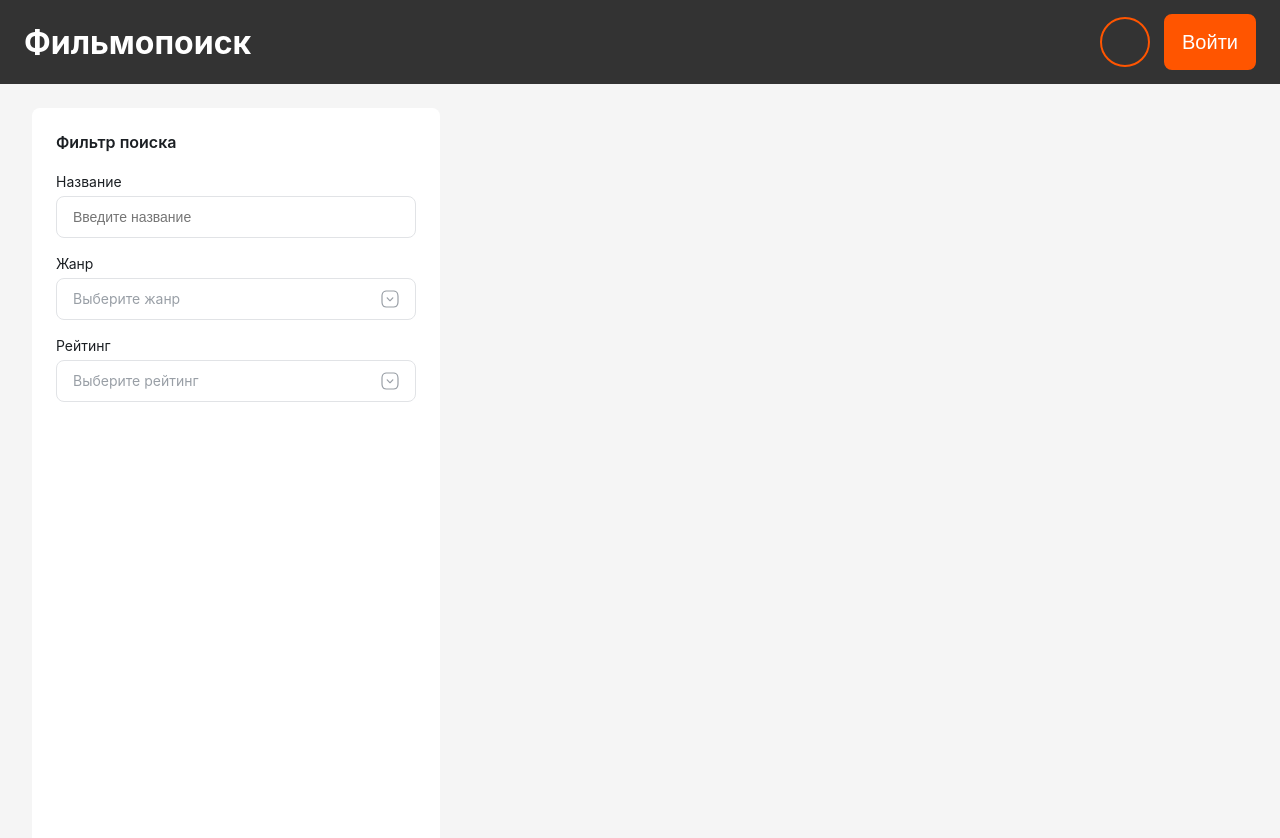
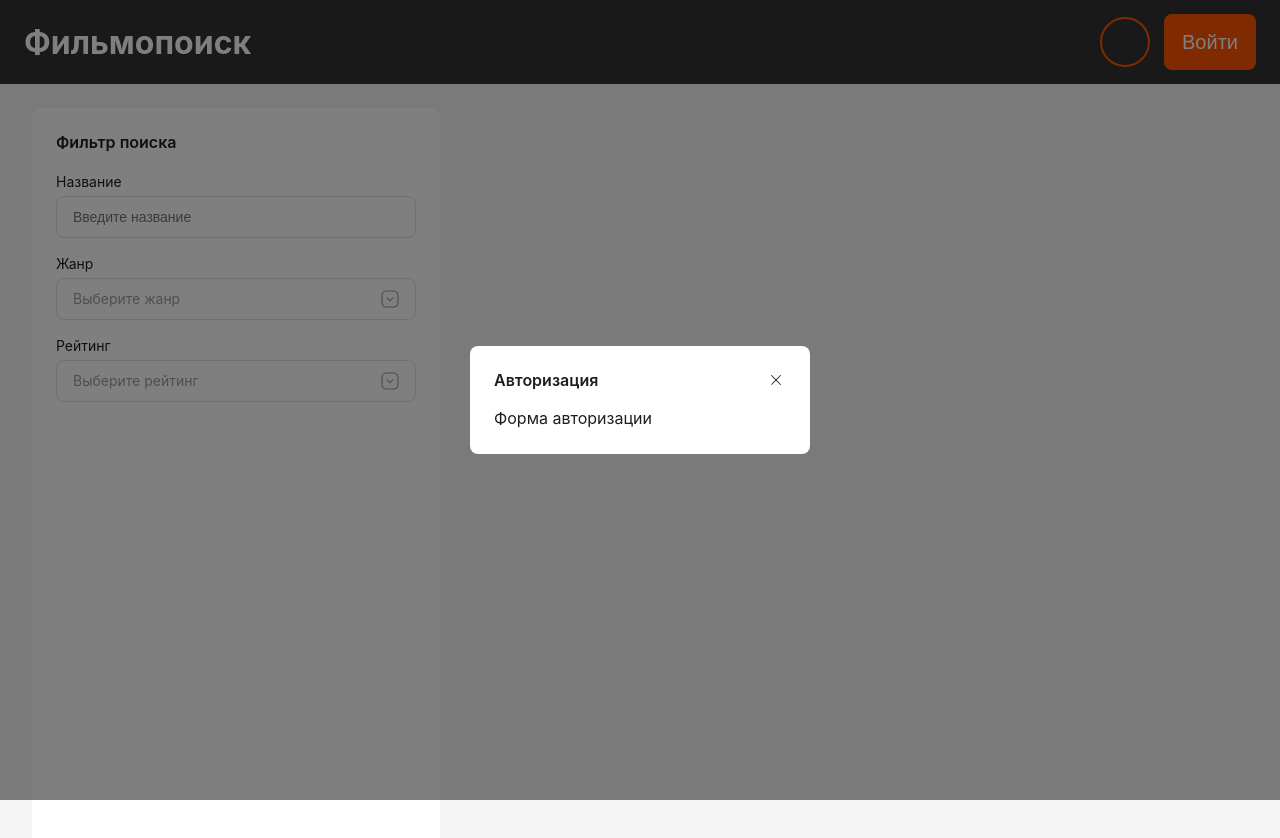
Before and after one commit to onskulit/shri-kinopoisk-2024, a React (Vite) app: page / in a window 1280 px wide. Both pictures are taken after a click on the button "Войти". Shown: the top 838 px of the page. Built offline with nearby package versions, Linux system fonts and the light colour scheme; no server answers.

Commit message:
feat: добавил модальное окно и подключил в Header

```diff
--- /dev/null
+++ b/src/components/CrossIcon/CrossIcon.tsx
@@ -0,0 +1,34 @@
+import { FC } from 'react';
+import { IconBaseProps } from '@helpers/types';
+import { iconColorsMapper } from '@helpers/iconColors';
+
+export const CrossIcon: FC<IconBaseProps> = ({
+    color,
+    width,
+    height,
+    disabled,
+    ...rest
+}) => (
+    <svg
+        width={width}
+        height={height}
+        viewBox="0 0 10 10"
+        fill="none"
+        xmlns="http://www.w3.org/2000/svg"
+        {...rest}
+    >
+        <path
+            d="M9.85372 9.14628C9.90018 9.19274 9.93703 9.24789 9.96217 9.30859C9.98731 9.36928 10.0003 9.43434 10.0003 9.50003C10.0003 9.56573 9.98731 9.63079 9.96217 9.69148C9.93703 9.75218 9.90018 9.80733 9.85372 9.85378C9.80727 9.90024 9.75212 9.93709 9.69142 9.96223C9.63072 9.98737 9.56567 10.0003 9.49997 10.0003C9.43428 10.0003 9.36922 9.98737 9.30853 9.96223C9.24783 9.93709 9.19268 9.90024 9.14622 9.85378L4.99997 5.70691L0.853723 9.85378C0.759902 9.94761 0.632655 10.0003 0.499973 10.0003C0.367291 10.0003 0.240043 9.94761 0.146223 9.85378C0.0524025 9.75996 -0.000305173 9.63272 -0.000305176 9.50003C-0.000305178 9.36735 0.0524025 9.2401 0.146223 9.14628L4.2931 5.00003L0.146223 0.853784C0.0524025 0.759964 -0.000305176 0.632716 -0.000305176 0.500034C-0.000305176 0.367352 0.0524025 0.240104 0.146223 0.146284C0.240043 0.0524635 0.367291 -0.000244141 0.499973 -0.000244141C0.632655 -0.000244141 0.759902 0.0524635 0.853723 0.146284L4.99997 4.29316L9.14622 0.146284C9.24004 0.0524635 9.36729 -0.000244143 9.49997 -0.000244141C9.63266 -0.000244138 9.7599 0.0524635 9.85372 0.146284C9.94754 0.240104 10.0003 0.367352 10.0003 0.500034C10.0003 0.632716 9.94754 0.759964 9.85372 0.853784L5.70685 5.00003L9.85372 9.14628Z"
+            fill={
+                disabled
+                    ? iconColorsMapper['secondary-light']
+                    : iconColorsMapper[color]
+            }
+        />
+        <path
+            fillRule="evenodd"
+            clipRule="evenodd"
+            d="M11 29.3334H19C26.24 29.3334 29.3333 26.2401 29.3333 19.0001V11.0001C29.3333 3.76008 26.24 0.666748 19 0.666748H11C3.75996 0.666748 0.666626 3.76008 0.666626 11.0001V19.0001C0.666626 26.2401 3.75996 29.3334 11 29.3334ZM2.66663 11.0001C2.66663 4.85341 4.85329 2.66675 11 2.66675H19C25.1466 2.66675 27.3333 4.85341 27.3333 11.0001V19.0001C27.3333 25.1467 25.1466 27.3334 19 27.3334H11C4.85329 27.3334 2.66663 25.1467 2.66663 19.0001V11.0001ZM14.2933 18.5868C14.4933 18.7868 14.7466 18.8801 14.9999 18.8801C15.2533 18.8801 15.5066 18.7868 15.7066 18.5868L20.4133 13.8801C20.7999 13.4934 20.7999 12.8534 20.4133 12.4668C20.0266 12.0801 19.3866 12.0801 19 12.4668L14.9999 16.4668L10.9999 12.4668C10.6133 12.0801 9.97328 12.0801 9.58662 12.4668C9.19995 12.8534 9.19995 13.4934 9.58662 13.8801L14.2933 18.5868Z"
+        />
+    </svg>
+);
--- a/src/components/Dropdown/Dropdown.tsx
+++ b/src/components/Dropdown/Dropdown.tsx
@@ -55,7 +55,7 @@ export const Dropdown: React.FC<DropdownProps> = ({
                         })}
                         width={18}
                         height={18}
-                        color="var(--color-secondary-4)"
+                        color="secondary-light"
                     />
                 )}
             </div>
--- /dev/null
+++ b/src/components/Modal/Modal.module.css
@@ -0,0 +1,55 @@
+.backdrop {
+    position: fixed;
+    top: 0;
+    right: 0;
+    bottom: 0;
+    left: 0;
+    display: flex;
+    align-items: center;
+    justify-content: center;
+    z-index: var(--z-index-modal);
+    overflow: hidden;
+    background-color: var(--color-black-transparent);
+    opacity: 0;
+    transition: all 0.3s ease-in-out;
+    pointer-events: none;
+}
+
+.backdropShown {
+    opacity: 1;
+    pointer-events: visible;
+}
+
+.modal {
+    min-width: 340px;
+    display: flex;
+    flex-direction: column;
+    gap: 16px;
+    padding: 24px;
+    background-color: var(--color-white);
+    border-radius: var(--border-radius-m);
+    transform: translateY(-200px);
+    transition: all 0.3s ease-in-out;
+}
+
+.backdropShown .modal {
+    transform: translateY(0);
+}
+
+.modalHeader {
+    display: flex;
+    align-items: center;
+    justify-content: space-between;
+}
+
+.closeButton {
+    width: 20px;
+    height: 20px;
+    display: flex;
+    align-items: center;
+    justify-content: center;
+}
+
+.closeButton {
+    cursor: pointer;
+}
--- /dev/null
+++ b/src/components/Modal/Modal.tsx
@@ -0,0 +1,50 @@
+import React, { PropsWithChildren } from 'react';
+import cn from 'classnames';
+
+import { Header } from '@components/Header';
+import { Portal } from '@components/Portal';
+import { CrossIcon } from '@components/CrossIcon/CrossIcon';
+
+import styles from './Modal.module.css';
+
+type ModalProps = {
+    isOpen: boolean;
+    title: string;
+    onClose?: () => void;
+} & PropsWithChildren;
+
+export const Modal: React.FC<ModalProps> = ({
+    isOpen,
+    title,
+    children,
+    onClose,
+}) => {
+    return (
+        <Portal>
+            <div
+                className={cn(styles.backdrop, {
+                    [styles.backdropShown]: isOpen,
+                })}
+            >
+                <div className={styles.modal}>
+                    <div className={styles.modalHeader}>
+                        <Header as="h3">{title}</Header>
+                        {onClose && (
+                            <div
+                                className={styles.closeButton}
+                                onClick={onClose}
+                            >
+                                <CrossIcon
+                                    width={10}
+                                    height={10}
+                                    color="secondary"
+                                />
+                            </div>
+                        )}
+                    </div>
+                    {children}
+                </div>
+            </div>
+        </Portal>
+    );
+};
--- /dev/null
+++ b/src/components/Modal/index.ts
@@ -0,0 +1 @@
+export { Modal } from './Modal';
--- a/src/components/PageHeader/AuthorizationControl/AuthorizationControl.tsx
+++ b/src/components/PageHeader/AuthorizationControl/AuthorizationControl.tsx
@@ -1,15 +1,34 @@
-import styles from './AuthorizationControl.module.css';
+import { useCallback } from 'react';
+import { useDispatch, useSelector } from 'react-redux';
+
+import { RootState } from '@store/store';
+import {
+    closeAuthorizationModal,
+    openAuthorizationModal,
+} from '@store/authorizationSlice';
+import { Modal } from '@components/Modal';
 import { Button } from '@components/Button';
 import { Text } from '@components/Text';
 import { UserIcon } from '@components/UserIcon';
-import { useCallback } from 'react';
+
+import styles from './AuthorizationControl.module.css';
 
 export const AuthorizationControl = () => {
+    const isModalOpen = useSelector(
+        (state: RootState) => state.authorization.isOpen
+    );
+    const dispatch = useDispatch();
+
     const onButtonClick = useCallback(() => {
-        console.log('click');
-    }, []);
+        dispatch(openAuthorizationModal());
+    }, [dispatch]);
+
+    const onModalClose = useCallback(() => {
+        dispatch(closeAuthorizationModal());
+    }, [dispatch]);
 
     return (
+        <>
             <div className={styles.container}>
                 <UserIcon />
                 <Button color="primary" size="m" onClick={onButtonClick}>
@@ -18,5 +37,13 @@ export const AuthorizationControl = () => {
                     </Text>
                 </Button>
             </div>
+            <Modal
+                isOpen={isModalOpen}
+                title={'Авторизация'}
+                onClose={onModalClose}
+            >
+                Форма авторизации
+            </Modal>
+        </>
     );
 };
--- /dev/null
+++ b/src/helpers/iconColors.ts
@@ -0,0 +1,6 @@
+import { IconBaseProps } from './types';
+
+export const iconColorsMapper: Record<IconBaseProps['color'], string> = {
+    secondary: 'var(--color-secondary-1)',
+    'secondary-light': 'var(--color-secondary-4)',
+};
--- a/src/helpers/types.ts
+++ b/src/helpers/types.ts
@@ -6,7 +6,7 @@ export type IconBaseProps = {
     /**
      * Цвет иконки
      */
-    color: string;
+    color: 'secondary' | 'secondary-light';
 
     /**
      * Ширина иконки
--- a/src/index.css
+++ b/src/index.css
@@ -12,6 +12,7 @@
     -moz-osx-font-smoothing: grayscale;
 
     --color-white: #ffffff;
+    --color-black-transparent: rgba(0, 0, 0, 0.5);
     --color-secondary-1: #333333;
     --color-secondary-2: #1b1f23;
     --color-secondary-3: #f5f5f5;
@@ -22,6 +23,7 @@
     --border-radius-m: 8px;
 
     --z-index-header: 1;
+    --z-index-modal: 2;
     --z-index-items: 100;
 }
 
--- /dev/null
+++ b/src/store/authorizationSlice.ts
@@ -0,0 +1,23 @@
+import { createSlice } from '@reduxjs/toolkit';
+
+interface AuthorizationState {
+    isOpen: boolean;
+}
+
+const initialState: AuthorizationState = { isOpen: false };
+
+export const authorizationSlice = createSlice({
+    name: 'authorization',
+    initialState,
+    reducers: {
+        openAuthorizationModal(state) {
+            state.isOpen = true;
+        },
+        closeAuthorizationModal(state) {
+            state.isOpen = false;
+        },
+    },
+});
+
+export const { openAuthorizationModal, closeAuthorizationModal } =
+    authorizationSlice.actions;
--- a/src/store/store.ts
+++ b/src/store/store.ts
@@ -2,11 +2,13 @@ import { useDispatch, useSelector } from 'react-redux';
 import { movieApi } from '@api/movieApi';
 import { configureStore } from '@reduxjs/toolkit';
 import searchSliceReducer from './search/searchSlice';
+import { authorizationSlice } from './authorizationSlice';
 
 export const store = configureStore({
     reducer: {
         search: searchSliceReducer,
         [movieApi.reducerPath]: movieApi.reducer,
+        authorization: authorizationSlice.reducer,
     },
     middleware: (getDefaultMiddleware) =>
         getDefaultMiddleware().concat([movieApi.middleware]),
```
Also changed, not shown: src/components/ArrowIcon/ArrowIcon.tsx (+6 -1 lines). Lines whose indentation alone changed are shown as unchanged.
